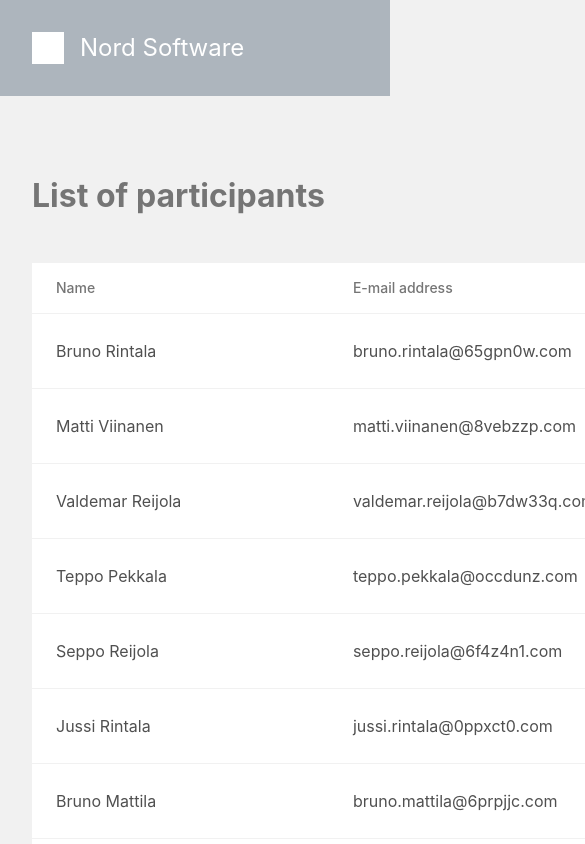
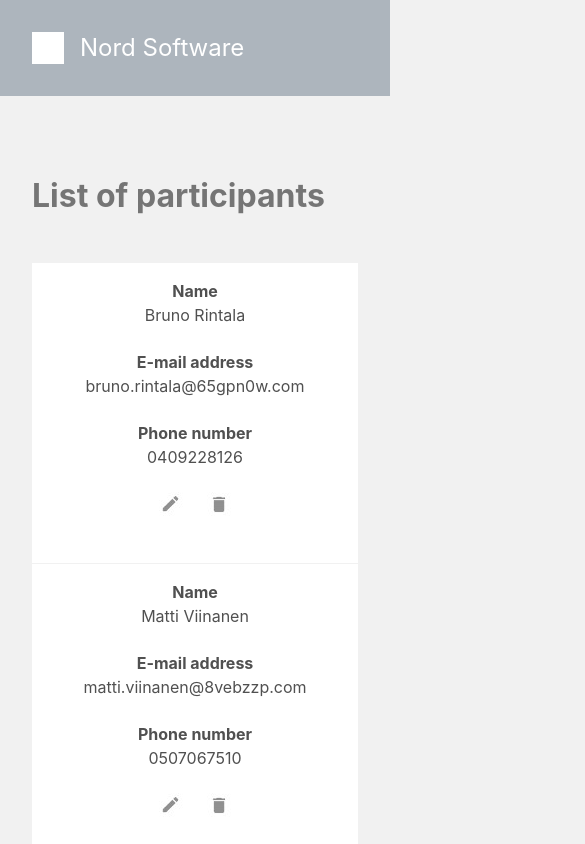
Before and after one commit to kuijoe/digidigi, a React (Create React App) app: page / in a window 390 px wide. Shown: the top 844 px of the page, 585 px wide, since content can reach past the window. Built offline with nearby package versions, Linux system fonts and the light colour scheme.

Commit message:
Create separate CSS file for ParticipansTable component, do some mobile responsive magic on the table.

```diff
--- /dev/null
+++ b/src/ParticipantsTable.css
@@ -0,0 +1,101 @@
+.participants-table {
+    width: 100%;
+    border-collapse: collapse;
+  }
+
+  .participants-table th {
+    color: #757575;
+    font-weight: 500;
+    line-height: 1rem;
+    font-size: 0.875rem;
+    text-align: left;
+    height: 47px;
+    padding: 0;
+  }
+
+  .participants-table tr {
+    width: 100%;
+    border-bottom: 1px solid #F1F1F1;
+    background-color: #FFFFFF;
+  }
+
+  .participants-table td {
+    font-size: 1rem;
+    line-height: 1.5rem;
+    color: #505050;
+    font-weight: 400;
+    background-color: #FFFFFF;
+    height: 71px;
+    padding: 0;
+  }
+
+  .participants-table tr th:first-child, .participants-table tr td:first-child {
+    padding: 0 0 0 1.5rem;
+  }
+
+  .participants-table tr th:last-child, .participants-table tr td:last-child {
+    padding: 0 1.5rem 0 0;
+  }
+
+  .participants-table td.options {
+    text-align: right;
+    line-height: 1.5rem;
+}
+
+  span.pencil {
+    background-image: url("./pencil.jpg");
+    width: 1.5rem;
+    height: 1.5rem;
+    display: inline-block;
+    margin-right: 1.5rem;
+    cursor: pointer;
+    line-height: 1.5rem;
+}
+
+span.trashcan {
+    background-image: url("./trashcan.jpg");
+    width: 1.5rem;
+    height: 1.5rem;
+    display: inline-block;
+    cursor: pointer;
+    line-height: 1.5rem;
+}
+
+/*  */
+label.mobile {
+    display: none;
+}
+
+@media all and (max-width: 48rem) {
+
+/* Display table differently */
+.participants-table tr {
+    width: 100%;
+    padding-top: 1rem;
+}
+
+.participants-table tr, .participants-table tr td {
+    display: block;
+    width: 100%;
+}
+
+/* Remove left and right padding on mobile */
+.participants-table tr th:first-child, .participants-table tr th:last-child, .participants-table tr td:first-child, .participants-table tr td:last-child {
+    padding: 0;
+}
+
+.participants-table tr.controls {
+    display: none;
+}
+
+/* Display labels only on mobile size */
+label.mobile {
+    display: block;
+    font-weight: bold;
+}
+
+.participants-table td, .participants-table td.options {
+    text-align: center;
+}
+
+}
--- a/src/ParticipantsTable.js
+++ b/src/ParticipantsTable.js
@@ -1,4 +1,5 @@
 import React, { Component } from 'react';
+import './ParticipantsTable.css';
 
 // TODO: pass data to table
 class ParticipantsTable extends Component {
@@ -6,18 +7,20 @@ class ParticipantsTable extends Component {
       return (
         <table className="participants-table">
         <tbody>
-        <tr>
+        <tr className="controls">
             <th>Name</th>
             <th>E-mail address</th>
             <th>Phone number</th>
+            <th></th>
         </tr>
 
         {this.props.data.map(function(item, index) {
           return (
             <tr key={item.user_id}>
-              <td>{item.full_name}</td>
-              <td>{item.email}</td>
-              <td>{item.phone}</td>
+              <td className="full_name"><label className="mobile">Name</label>{item.full_name}</td>
+              <td className="email"><label className="mobile">E-mail address</label>{item.email}</td>
+              <td className="phone"><label className="mobile">Phone number</label>{item.phone}</td>
+              <td className="options"><span className="pencil"></span><span className="trashcan"></span></td>
             </tr>
           )
         })}
--- a/src/index.css
+++ b/src/index.css
@@ -42,7 +42,7 @@ code {
 }
 
 .container {
-  width: 976px;
+  max-width: 976px;
   padding: 0 2rem;
   margin: 0 auto;
 }
@@ -60,34 +60,3 @@ h1 {
   margin-bottom: 3rem;
   color: #757575;
 }
-
-.participants-table {
-  width: 100%;
-  border-collapse: collapse;
-}
-
-.participants-table th {
-  color: #757575;
-  font-weight: 500;
-  line-height: 1rem;
-  font-size: 0.875rem;
-  text-align: left;
-  height: 48px;
-  padding-left: 1.5rem;
-}
-
-.participants-table tr {
-  width: 100%;
-  border-bottom: 1px solid #F1F1F1;
-  background-color: #FFFFFF;
-}
-
-.participants-table td {
-  font-size: 1rem;
-  line-height: 1.5rem;
-  color: #505050;
-  font-weight: 400;
-  background-color: #FFFFFF;
-  height: 72px;
-  padding-left: 1.5rem;
-}
```
Also changed, not shown: src/pencil.jpg (added), src/trashcan.jpg (added).
